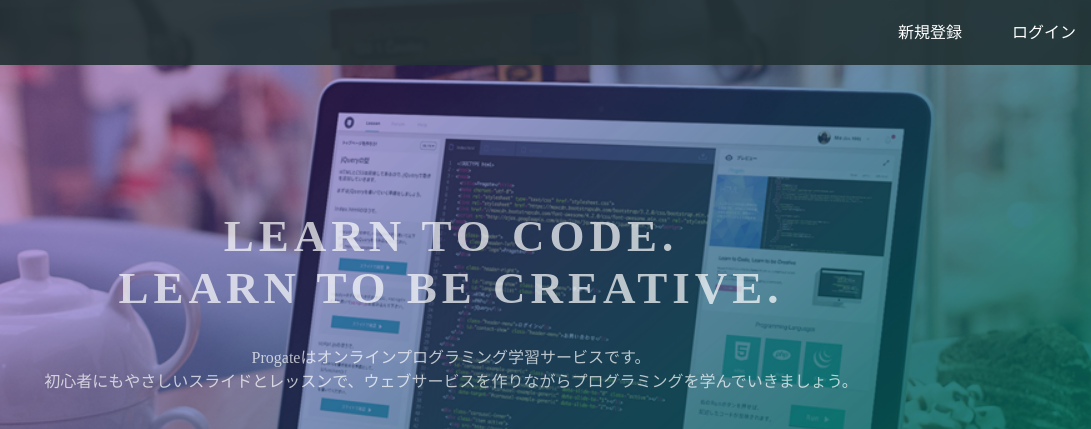
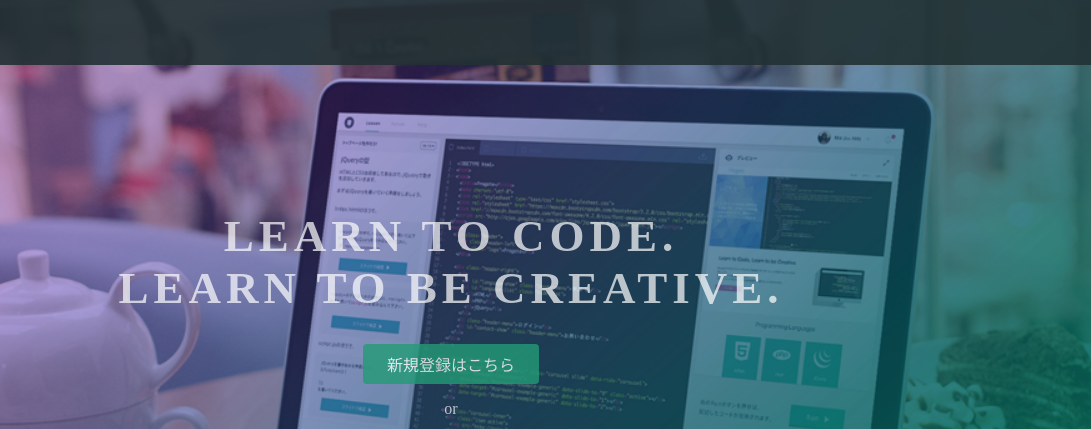
Before and after one commit to HiroseSumi/HiroseSumi.github.io, a plain HTML site: page index.html in a window 1280 px wide. Shown: the top 429 px of the page, 189-1280 px from the left. Drawn offline with Linux system fonts and the light colour scheme.

Commit message:
Update index.html

```diff
--- a/index.html
+++ b/index.html
@@ -15,15 +15,12 @@
       </div>
       <span class="fa fa-bars menu-icon"></span>
       <div class="header-right">
-        <a href="#">新規登録</a>
-        <a href="#" class="login">ログイン</a>
       </div>
     </div>
   </header>
   <div class="top-wrapper">
     <div class="container">
       <h1>LEARN TO CODE.<br>LEARN TO BE CREATIVE.</h1>
-      <p>Progateはオンラインプログラミング学習サービスです。<br>初心者にもやさしいスライドとレッスンで、ウェブサービスを作りながらプログラミングを学んでいきましょう。</p>
       <div class="btn-wrapper">
         <a href="#" class="btn signup">新規登録はこちら</a>
         <p>or</p>
```
